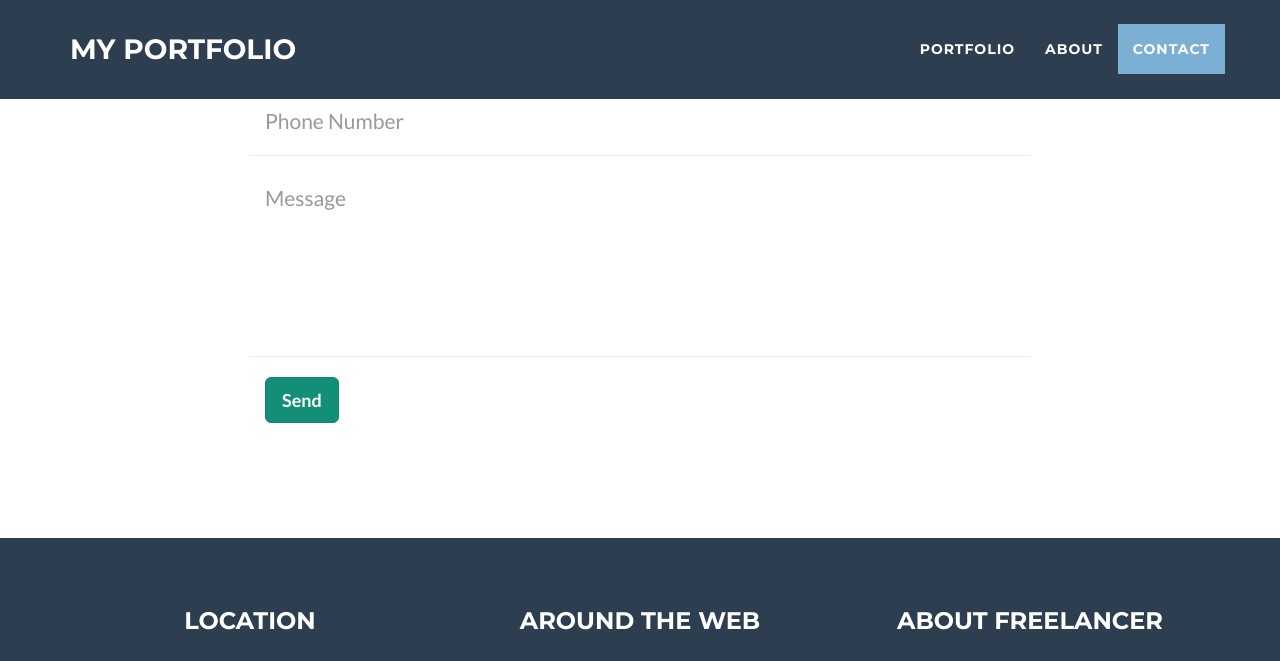
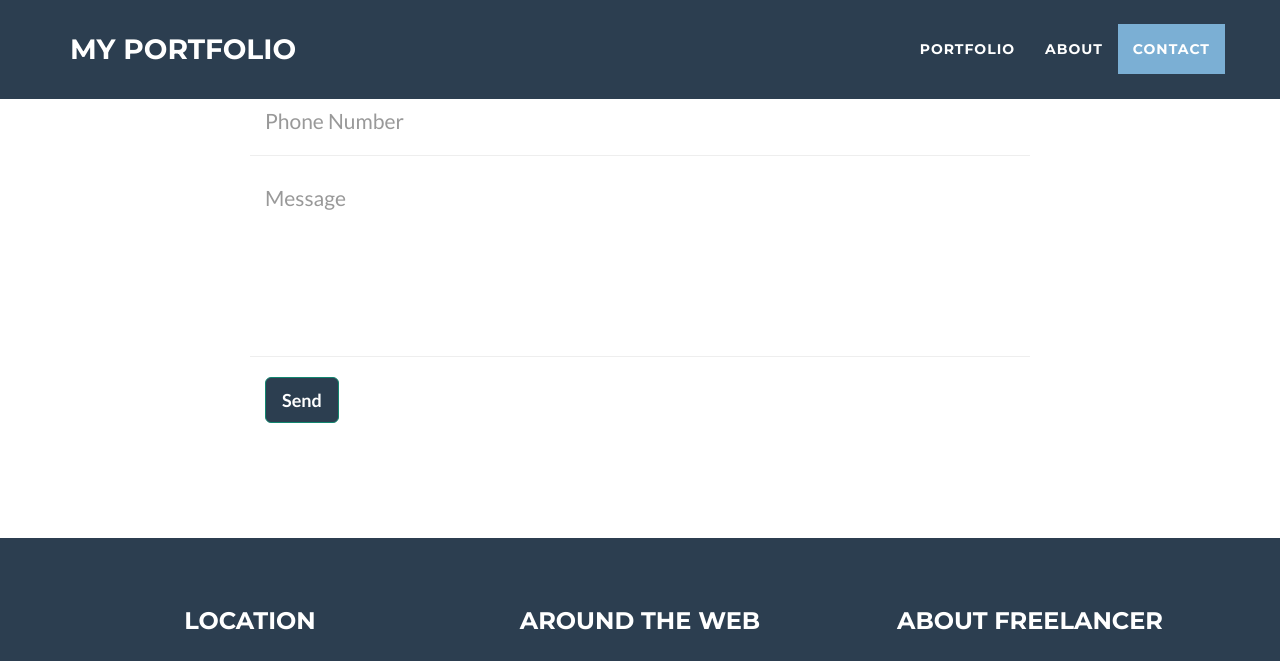
Before and after one commit to JameyMcAuliffe/JameyMcAuliffe.github.io, a website: page index.html in a window 1280 px wide. In both pictures the pointer is over the button "Send". Shown: the part 2608-3269 px from the top of the page. Drawn offline with nearby package versions, Linux system fonts and the light colour scheme.

Commit message:
edited end button

```diff
--- a/css/freelancer.css
+++ b/css/freelancer.css
@@ -385,7 +385,7 @@ fieldset[disabled] .btn-primary.active {
 .btn-success.active,
 .open .dropdown-toggle.btn-success {
   color: white;
-  background-color: #128f76;
+  background-color: #2C3E50;
   border-color: #11866f;
 }
 .btn-success:active,
```
